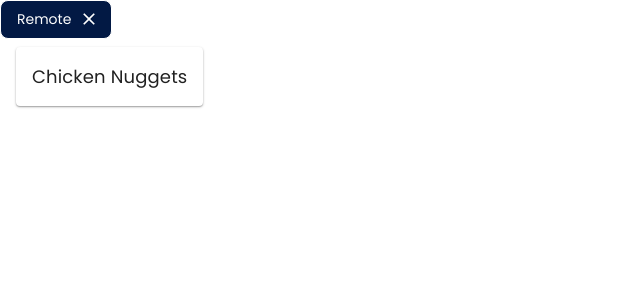
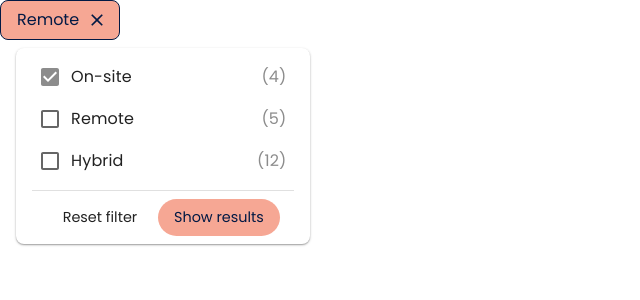
Before and after one commit to BobaTalks/internship-tracker, a React (Create React App) app in the folder client/: page / in a window 1280 px wide. Both pictures are taken after a click on the button "Remote". Shown: the top 300 px of the page, without its empty margins (0-640 px from the left). Built offline with nearby package versions, Linux system fonts and the light colour scheme.

Commit message:
finished Filter.jsx with dropdown and button

```diff
--- a/client/src/components/Filter.jsx
+++ b/client/src/components/Filter.jsx
@@ -1,5 +1,16 @@
 import React, { useState } from "react";
-import { Button, Popover, Typography } from "@mui/material";
+import {
+  Box,
+  Button,
+  Checkbox,
+  Divider,
+  FormControl,
+  FormControlLabel,
+  FormGroup,
+  Grid,
+  Popover,
+  Typography,
+} from "@mui/material";
 import { ArrowDropDown, Close } from "@mui/icons-material";
 
 /**
@@ -12,18 +23,89 @@ import { ArrowDropDown, Close } from "@mui/icons-material";
  *
  * Cancel should clear any unapplied filters and close the dropdown
  */
-const Filter = ({ name, options, count }) => {
+
+const Filter = ({ name, filterInfo, setFilterInfo }) => {
   const [anchorEl, setAnchorEl] = useState(null);
   const [icon, setIcon] = useState(<ArrowDropDown />);
+
+  const [buttonBgColor, setButtonBgColor] = useState("blue.200");
+  const [buttonBorderColor, setButtonBorderColor] = useState("gray.50");
+  const [checked, setChecked] = React.useState(filterInfo);
+  const [cancelButton, setCancelButton] = useState("");
+  const [checkCount, setCheckCount] = useState(() => {
+    let checkCount = 0;
+    Object.keys(checked).forEach((key) => {
+      if (checked[key].checked) checkCount++;
+    });
+    return checkCount;
+  });
+  const [buttonStatus, setButtonStatus] = useState(checkCount ? 1 : 0);
 
   const handleClick = (event) => {
     setAnchorEl(event.currentTarget);
     setIcon(<Close />);
+    setButtonBgColor("red.300");
+    setButtonBorderColor("blue.200");
+    if (checkCount) changeButtonNames(1);
+    else changeButtonNames(0);
   };
 
   const handleClose = () => {
     setAnchorEl(null);
     setIcon(<ArrowDropDown />);
+    setButtonBgColor("blue.200");
+    setButtonBorderColor("gray.50");
+  };
+
+  const handleChange = (event) => {
+    setChecked({
+      ...checked,
+      [event.target.name]: {
+        ...checked[event.target.name],
+        checked: event.target.checked,
+      },
+    });
+    if (event.target.checked) setCheckCount(checkCount + 1);
+    else setCheckCount(checkCount - 1);
+    if (checkCount && buttonStatus !== 0) changeButtonNames(2);
+  };
+
+  const handleSubmit = () => {
+    setFilterInfo(checked);
+    handleClose();
+  };
+
+  const handleCancel = () => {
+    if (buttonStatus === 2) {
+      setChecked(filterInfo);
+      changeButtonNames(1);
+    } else {
+      setChecked(
+        Object.keys(checked).map(
+          (key) => (checked[key] = { ...checked[key], checked: false })
+        )
+      );
+      setCheckCount(0);
+    }
+  };
+
+  const changeButtonNames = (status) => {
+    /* STATUS
+      0 - all boxes are initially unchecked
+      1 - some or all boxes are initially checked
+      2 - some or all boxes are initially checked, and changes are made
+    */
+    switch (status) {
+      case 0:
+        setCancelButton("Cancel filter");
+        break;
+      case 1:
+        setCancelButton("Reset filter");
+        break;
+      default:
+        setCancelButton("Cancel changes");
+    }
+    setButtonStatus(status);
   };
 
   const open = Boolean(anchorEl);
@@ -34,9 +116,9 @@ const Filter = ({ name, options, count }) => {
       boxShadow:
         "0px 1px 1px rgba(0, 0, 0, 0.14), 0px 1px 2px rgba(0, 0, 0, 0.12), 0px 1px 3px rgba(0, 0, 0, 0.2)",
       marginTop: "0.5rem",
+      borderRadius: "8px",
     },
   };
-
   return (
     <>
       <Button
@@ -45,14 +127,17 @@ const Filter = ({ name, options, count }) => {
         endIcon={icon}
         variant="contained"
         sx={{
-          backgroundColor: "blue.200",
+          bgcolor: buttonBgColor,
           border: "1px solid",
-          borderColor: "gray.50",
+          borderColor: buttonBorderColor,
           boxShadow: "none",
           borderRadius: "8px",
           textTransform: "none",
+          fontSize: "1rem",
+          padding: ".3rem 1rem",
+          color: buttonBorderColor,
           "&:hover": {
-            backgroundColor: "blue.200",
+            bgcolor: buttonBgColor,
             boxShadow: "none",
           },
         }}
@@ -70,7 +155,53 @@ const Filter = ({ name, options, count }) => {
         }}
         PaperProps={popOverProps}
       >
-        <Typography sx={{ p: 2 }}>Chicken Nuggets</Typography>
+        <FormControl sx={{ mx: 3, my: 1 }}>
+          <FormGroup>
+            {Object.keys(checked).map((key) => (
+              <Grid container key={key} alignItems="center">
+                <Grid item xs>
+                  <FormControlLabel
+                    control={
+                      <Checkbox
+                        checked={checked[key].checked}
+                        onChange={handleChange}
+                        name={key}
+                        sx={{
+                          "&.Mui-checked": {
+                            color: "gray.300",
+                          },
+                        }}
+                      />
+                    }
+                    label={
+                      <Typography noWrap fontSize="1rem" width="170px">
+                        {checked[key].label}
+                      </Typography>
+                    }
+                  />
+                </Grid>
+                <Grid item xs="auto">
+                  <Typography color="gray.300" fontSize="1rem">
+                    {`(${checked[key].count})`}
+                  </Typography>
+                </Grid>
+              </Grid>
+            ))}
+          </FormGroup>
+        </FormControl>
+        <Divider variant="middle" />
+        <Box textAlign="center" py=".5rem">
+          <Button
+            variant="transparent"
+            sx={{ marginRight: ".3rem" }}
+            onClick={handleCancel}
+          >
+            {cancelButton}
+          </Button>
+          <Button variant="rounded" color="primary" onClick={handleSubmit}>
+            Show results
+          </Button>
+        </Box>
       </Popover>
     </>
   );
--- a/client/src/pages/TestingPage.jsx
+++ b/client/src/pages/TestingPage.jsx
@@ -1,14 +1,35 @@
-import React from "react";
+import React, { useState } from "react";
 import Filter from "../components/Filter";
 
 /**
  This page is used to test components
  */
 const TestingPage = () => {
-  const options = ["On-site", "Remote", "Hybrid"];
-  const count = [4, 5, 12];
+  const [remoteFilter, setRemoteFilter] = useState({
+    onsite: {
+      label: "On-site",
+      count: 4,
+      checked: true,
+    },
+    remote: {
+      label: "Remote",
+      count: 5,
+      checked: false,
+    },
+    hybrid: {
+      label: "Hybrid",
+      count: 12,
+      checked: false,
+    },
+  });
 
-  return <Filter name="Remote" options={options} count={count} />;
+  return (
+    <Filter
+      name="Remote"
+      filterInfo={remoteFilter}
+      setFilterInfo={setRemoteFilter}
+    />
+  );
 };
 
 export default TestingPage;
--- a/client/src/theme.js
+++ b/client/src/theme.js
@@ -64,6 +64,7 @@ const theme = createTheme({
     subtitle: { fontSize: "1.125rem" },
     body1: { fontSize: "1.125rem" },
     body2: { fontSize: "1.125rem", color: "#C4C4C4" },
+    jess: { fontSize: "1rem", color: "#489879" },
   },
   components: {
     MuiTypography: {
@@ -73,6 +74,34 @@ const theme = createTheme({
         },
       },
     },
+    MuiButton: {
+      variants: [
+        {
+          props: { variant: "transparent" },
+          style: {
+            fontSize: ".9rem",
+            textTransform: "none",
+            background: "none",
+            borderRadius: "20px",
+          },
+        },
+        {
+          props: { variant: "rounded", color: "primary" },
+          style: {
+            textTransform: "none",
+            fontSize: ".9rem",
+            borderRadius: "20px",
+            backgroundColor: "#F6A794",
+            color: "#021944",
+            "&:hover": {
+              backgroundColor: "#F6A794",
+              boxShadow:
+                "0px 1px 2px rgba(0, 0, 0, 0.3), 0px 1px 3px 1px rgba(0, 0, 0, 0.15)",
+            },
+          },
+        },
+      ],
+    },
   },
 });
 
```
